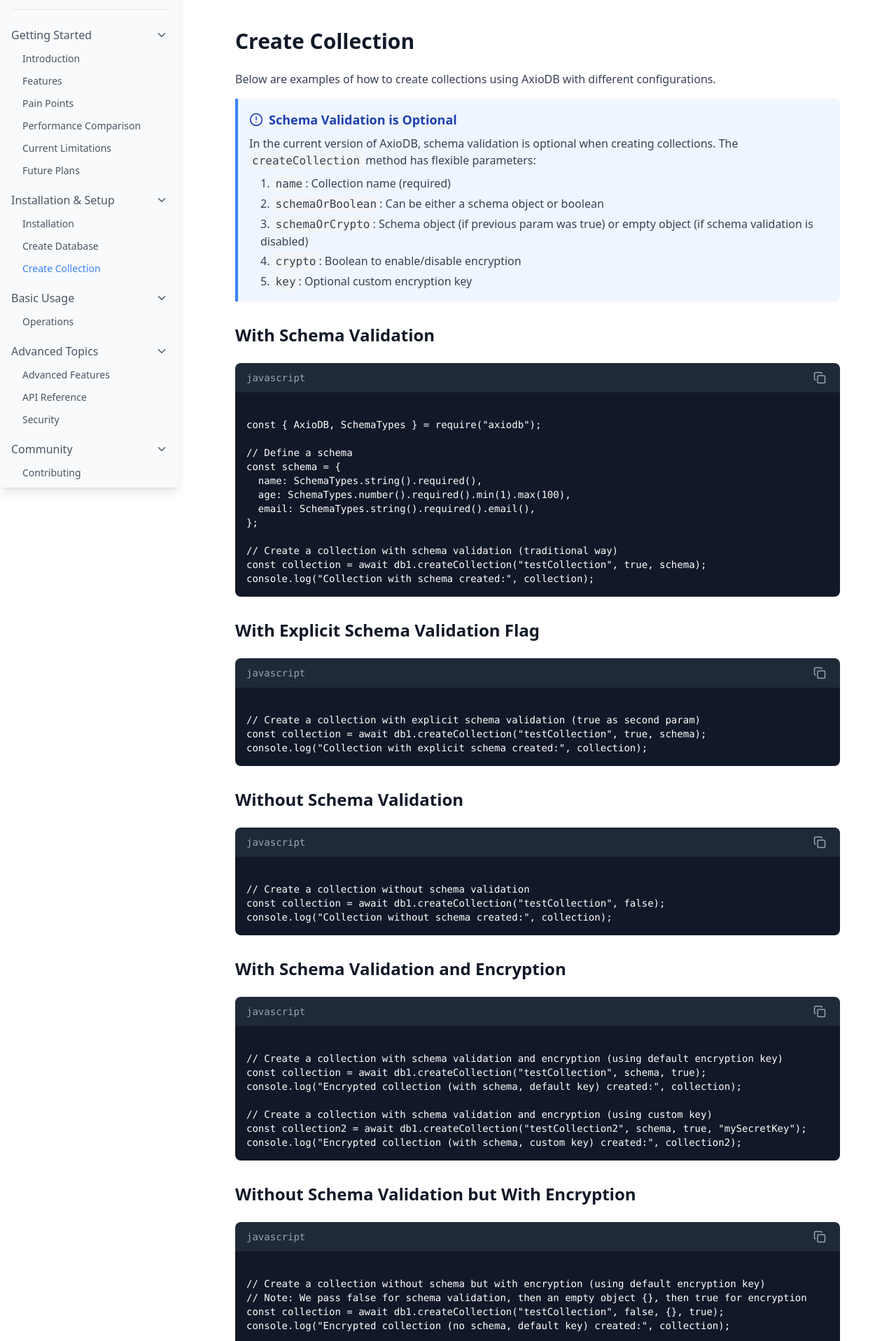
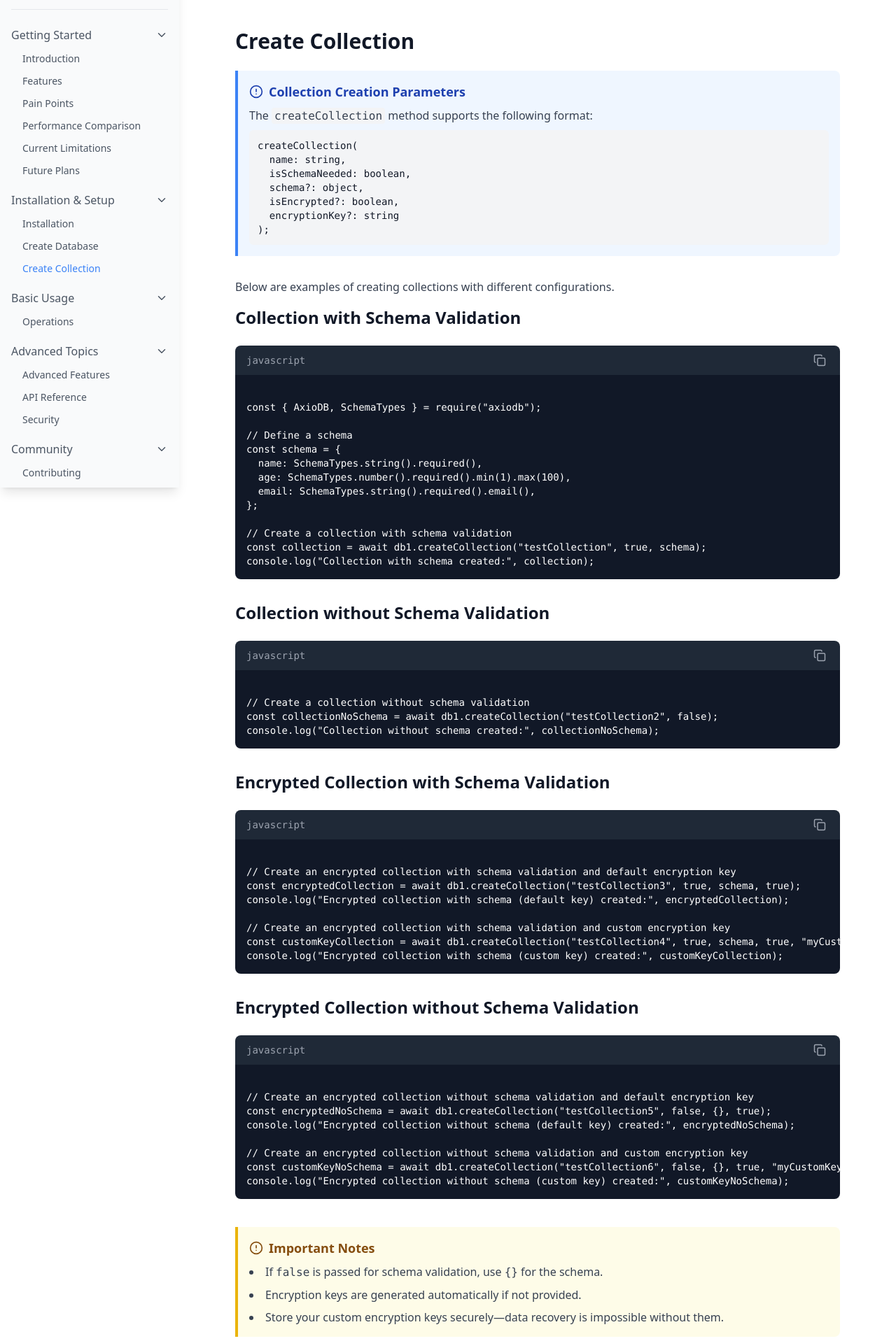
Before and after one commit to nexoral/AxioDB, a React (Vite) app in the folder Document/: page /create-collection in a window 1280 px wide. Shown: the part 103-2020 px from the top of the page at 70% size. Built offline with nearby package versions, Linux system fonts and the light colour scheme.

Commit message:
feat: update Comparison and Usage components to reflect schema validation options and enhance README with collection creation details

```diff
--- a/Document/src/components/content/Comparison.tsx
+++ b/Document/src/components/content/Comparison.tsx
@@ -1,5 +1,5 @@
 import React from "react";
-import { Zap, Server, GitCompare } from "lucide-react";
+import { Zap, GitCompare } from "lucide-react";
 
 const Comparison: React.FC = () => {
   return (
@@ -137,78 +137,6 @@
           </tbody>
         </table>
       </div>
-
-      <div className="bg-gradient-to-r from-blue-50 to-purple-50 dark:from-blue-900/20 dark:to-purple-900/20 rounded-lg p-8 mb-12">
-        <div className="flex items-start gap-6 flex-col md:flex-row">
-          <div className="flex-1">
-            <h3 className="text-2xl font-bold mb-4 flex items-center gap-2">
-              <Server className="h-6 w-6 text-blue-500" />
-              Coming Soon: AxioDB Docker
-            </h3>
-
-            <p className="text-gray-700 dark:text-gray-300 mb-4">
-              We're extending AxioDB's power beyond JavaScript with our upcoming
-              Docker image, featuring:
-            </p>
-
-            <ul className="space-y-2 mb-6 list-disc pl-6 text-gray-700 dark:text-gray-300">
-              <li>
-                Multiple connection protocols:
-                <ul className="pl-4 mt-2 space-y-1">
-                  <li>TCP Port</li>
-                  <li>HTTP Port</li>
-                  <li>gRPC Port</li>
-                  <li>WebSocket Port</li>
-                </ul>
-              </li>
-              <li>Multi-user system with authentication</li>
-              <li>Web-based GUI Management Dashboard</li>
-              <li>Cross-language compatibility</li>
-            </ul>
-          </div>
-
-          <div className="flex flex-col gap-4 min-w-[300px]">
-            <a
-              href="https://hub.docker.com/r/theankansaha/axiodb"
-              target="_blank"
-              rel="noopener noreferrer"
-              className="flex items-center gap-3 p-4 bg-white dark:bg-gray-800 rounded-lg shadow-sm hover:shadow-md transition-shadow"
-            >
-              <img
-                src="https://images.icon-icons.com/2530/PNG/512/dockerhub_button_icon_151899.png"
-                alt="Docker Hub"
-                className="h-8 w-8 object-contain dark:invert"
-              />
-              <div>
-                <h4 className="font-semibold">Docker Hub</h4>
-                <p className="text-sm text-gray-600 dark:text-gray-400">
-                  Official Docker Image
-                </p>
-              </div>
-            </a>
-
-            <a
-              href="https://github.com/AnkanSaha/AxioDB-Docker/pkgs/container/axiodb"
-              target="_blank"
-              rel="noopener noreferrer"
-              className="flex items-center gap-3 p-4 bg-white dark:bg-gray-800 rounded-lg shadow-sm hover:shadow-md transition-shadow"
-            >
-              <img
-                src="https://github.githubassets.com/images/modules/logos_page/GitHub-Mark.png"
-                alt="GitHub Packages"
-                className="h-8 w-8 object-contain dark:invert"
-              />
-              <div>
-                <h4 className="font-semibold">GitHub Packages</h4>
-                <p className="text-sm text-gray-600 dark:text-gray-400">
-                  Container Registry
-                </p>
-              </div>
-            </a>
-          </div>
-        </div>
-      </div>
-
       <div className="bg-blue-50 dark:bg-blue-900/20 border-l-4 border-blue-500 p-4 rounded-r-lg">
         <h4 className="font-semibold mb-2 flex items-center gap-2">
           <Zap className="h-5 w-5 text-blue-500" />
--- a/Document/src/components/content/CreateCollection.tsx
+++ b/Document/src/components/content/CreateCollection.tsx
@@ -1,5 +1,5 @@
+import React from "react";
 import { AlertCircle } from "lucide-react";
-import React from "react";
 import CodeBlock from "../ui/CodeBlock";
 
 const CreateCollection: React.FC = () => {
@@ -14,130 +14,88 @@
   email: SchemaTypes.string().required().email(),
 };
 
-// Create a collection with schema validation (traditional way)
+// Create a collection with schema validation
 const collection = await db1.createCollection("testCollection", true, schema);
 console.log("Collection with schema created:", collection);
 `,
-    withSchemaExplicit: `
-// Create a collection with explicit schema validation (true as second param)
-const collection = await db1.createCollection("testCollection", true, schema);
-console.log("Collection with explicit schema created:", collection);
-`,
     withoutSchema: `
 // Create a collection without schema validation
-const collection = await db1.createCollection("testCollection", false);
-console.log("Collection without schema created:", collection);
+const collectionNoSchema = await db1.createCollection("testCollection2", false);
+console.log("Collection without schema created:", collectionNoSchema);
 `,
-    withSchemaEncryption: `
-// Create a collection with schema validation and encryption (using default encryption key)
-const collection = await db1.createCollection("testCollection", schema, true);
-console.log("Encrypted collection (with schema, default key) created:", collection);
+    withSchemaEncrypted: `
+// Create an encrypted collection with schema validation and default encryption key
+const encryptedCollection = await db1.createCollection("testCollection3", true, schema, true);
+console.log("Encrypted collection with schema (default key) created:", encryptedCollection);
 
-// Create a collection with schema validation and encryption (using custom key)
-const collection2 = await db1.createCollection("testCollection2", schema, true, "mySecretKey");
-console.log("Encrypted collection (with schema, custom key) created:", collection2);
+// Create an encrypted collection with schema validation and custom encryption key
+const customKeyCollection = await db1.createCollection("testCollection4", true, schema, true, "myCustomKey");
+console.log("Encrypted collection with schema (custom key) created:", customKeyCollection);
 `,
-    withoutSchemaEncryption: `
-// Create a collection without schema but with encryption (using default encryption key)
-// Note: We pass false for schema validation, then an empty object {}, then true for encryption
-const collection = await db1.createCollection("testCollection", false, {}, true);
-console.log("Encrypted collection (no schema, default key) created:", collection);
+    withoutSchemaEncrypted: `
+// Create an encrypted collection without schema validation and default encryption key
+const encryptedNoSchema = await db1.createCollection("testCollection5", false, {}, true);
+console.log("Encrypted collection without schema (default key) created:", encryptedNoSchema);
 
-// Create a collection without schema but with encryption (using custom key)
-const collection2 = await db1.createCollection("testCollection", false, {}, true, "mySecretKey");
-console.log("Encrypted collection (no schema, custom key) created:", collection2);
-`,
-    explicitSchemaEncryption: `
-// Create a collection with explicit schema validation and encryption (using default key)
-const collection = await db1.createCollection("testCollection", true, schema, true);
-console.log("Encrypted collection (explicit schema, default key) created:", collection);
-
-// Create a collection with explicit schema validation and encryption (using custom key)
-const collection2 = await db1.createCollection("testCollection2", true, schema, true, "mySecretKey");
-console.log("Encrypted collection (explicit schema, custom key) created:", collection2);
+// Create an encrypted collection without schema validation and custom encryption key
+const customKeyNoSchema = await db1.createCollection("testCollection6", false, {}, true, "myCustomKey");
+console.log("Encrypted collection without schema (custom key) created:", customKeyNoSchema);
 `,
   };
 
   return (
     <section className="pt-12 scroll-mt-20">
       <h2 className="text-3xl font-bold mb-6">Create Collection</h2>
-      <p className="text-gray-700 dark:text-gray-300 mb-4">
-        Below are examples of how to create collections using AxioDB with
-        different configurations.
-      </p>
 
+      {/* Parameter Block */}
       <div className="bg-blue-50 dark:bg-blue-900/20 border-l-4 border-blue-500 p-4 rounded-r-lg mb-8">
         <h3 className="flex items-center text-lg font-semibold text-blue-800 dark:text-blue-400 mb-2">
           <AlertCircle className="h-5 w-5 mr-2" />
-          Schema Validation is Optional
+          Collection Creation Parameters
         </h3>
         <p className="text-gray-700 dark:text-gray-300">
-          In the current version of AxioDB, schema validation is optional when creating collections. The{" "}
-          <code className="bg-gray-100 dark:bg-gray-900 px-1 py-0.5 rounded">
-            createCollection
-          </code>{" "}
-          method has flexible parameters:
+          The <code className="bg-gray-100 dark:bg-gray-900 px-1 py-0.5 rounded">createCollection</code> method supports the following format:
         </p>
-        <ol className="list-decimal list-inside mt-2 space-y-1 text-gray-700 dark:text-gray-300 pl-4">
-          <li>
-            <code className="bg-gray-100 dark:bg-gray-900 px-1 py-0.5 rounded">
-              name
-            </code>
-            : Collection name (required)
-          </li>
-          <li>
-            <code className="bg-gray-100 dark:bg-gray-900 px-1 py-0.5 rounded">
-              schemaOrBoolean
-            </code>
-            : Can be either a schema object or boolean
-          </li>
-          <li>
-            <code className="bg-gray-100 dark:bg-gray-900 px-1 py-0.5 rounded">
-              schemaOrCrypto
-            </code>
-            : Schema object (if previous param was true) or empty object { } (if
-            schema validation is disabled)
-          </li>
-          <li>
-            <code className="bg-gray-100 dark:bg-gray-900 px-1 py-0.5 rounded">
-              crypto
-            </code>
-            : Boolean to enable/disable encryption
-          </li>
-          <li>
-            <code className="bg-gray-100 dark:bg-gray-900 px-1 py-0.5 rounded">
-              key
-            </code>
-            : Optional custom encryption key
-          </li>
-        </ol>
+        <pre className="bg-gray-100 dark:bg-gray-900 p-3 rounded-md mt-2 text-sm overflow-x-auto">
+{`createCollection(
+  name: string,
+  isSchemaNeeded: boolean,
+  schema?: object,
+  isEncrypted?: boolean,
+  encryptionKey?: string
+);`}
+        </pre>
       </div>
 
-      <h3 className="text-2xl font-semibold mb-4">With Schema Validation</h3>
+      <p className="text-gray-700 dark:text-gray-300 mb-4">
+        Below are examples of creating collections with different configurations.
+      </p>
+
+      {/* Full API Examples */}
+      <h3 className="text-2xl font-semibold mb-4">Collection with Schema Validation</h3>
       <CodeBlock code={codeExamples.withSchema} language="javascript" />
 
-      <h3 className="text-2xl font-semibold mt-8 mb-4">
-        With Explicit Schema Validation Flag
-      </h3>
-      <CodeBlock code={codeExamples.withSchemaExplicit} language="javascript" />
-
-      <h3 className="text-2xl font-semibold mt-8 mb-4">Without Schema Validation</h3>
+      <h3 className="text-2xl font-semibold mt-8 mb-4">Collection without Schema Validation</h3>
       <CodeBlock code={codeExamples.withoutSchema} language="javascript" />
 
-      <h3 className="text-2xl font-semibold mt-8 mb-4">
-        With Schema Validation and Encryption
-      </h3>
-      <CodeBlock code={codeExamples.withSchemaEncryption} language="javascript" />
+      <h3 className="text-2xl font-semibold mt-8 mb-4">Encrypted Collection with Schema Validation</h3>
+      <CodeBlock code={codeExamples.withSchemaEncrypted} language="javascript" />
 
-      <h3 className="text-2xl font-semibold mt-8 mb-4">
-        Without Schema Validation but With Encryption
-      </h3>
-      <CodeBlock code={codeExamples.withoutSchemaEncryption} language="javascript" />
+      <h3 className="text-2xl font-semibold mt-8 mb-4">Encrypted Collection without Schema Validation</h3>
+      <CodeBlock code={codeExamples.withoutSchemaEncrypted} language="javascript" />
 
-      <h3 className="text-2xl font-semibold mt-8 mb-4">
-        With Explicit Schema Validation and Encryption
-      </h3>
-      <CodeBlock code={codeExamples.explicitSchemaEncryption} language="javascript" />
+      {/* Notes */}
+      <div className="bg-yellow-50 dark:bg-yellow-900/20 border-l-4 border-yellow-500 p-4 rounded-r-lg mt-10 mb-4">
+        <h3 className="flex items-center text-lg font-semibold text-yellow-800 dark:text-yellow-400 mb-2">
+          <AlertCircle className="h-5 w-5 mr-2" />
+          Important Notes
+        </h3>
+        <ul className="list-disc list-inside space-y-2 text-gray-700 dark:text-gray-300">
+          <li>If <code>false</code> is passed for schema validation, use <code>{`{}`}</code> for the schema.</li>
+          <li>Encryption keys are generated automatically if not provided.</li>
+          <li>Store your custom encryption keys securely—data recovery is impossible without them.</li>
+        </ul>
+      </div>
     </section>
   );
 };
--- a/Document/src/components/content/Usage.tsx
+++ b/Document/src/components/content/Usage.tsx
@@ -150,30 +150,6 @@
         </p>
       </div>
 
-      <div className="bg-blue-50 dark:bg-blue-900/20 border-l-4 border-blue-500 p-4 rounded-r-lg mb-8">
-        <h3 className="flex items-center text-lg font-semibold text-blue-800 dark:text-blue-400 mb-2">
-          <AlertCircle className="h-5 w-5 mr-2" />
-          Schema Validation is Now Optional
-        </h3>
-        <p className="text-gray-700 dark:text-gray-300">
-          In the current version, you can create collections with or without schema validation:
-        </p>
-        <ul className="list-disc list-inside mt-2 space-y-1 text-gray-700 dark:text-gray-300">
-          <li>
-            <code className="bg-gray-100 dark:bg-gray-900 px-1 py-0.5 rounded">
-              await db1.createCollection("testCollection", false)
-            </code>
-            {" "}- Create collection without schema validation
-          </li>
-          <li>
-            <code className="bg-gray-100 dark:bg-gray-900 px-1 py-0.5 rounded">
-              await db1.createCollection("testCollection", true, schema)
-            </code>
-            {" "}- Create collection with explicit schema validation
-          </li>
-        </ul>
-      </div>
-
       {step === "selectCodeType" && (
         <div className="flex flex-col items-center">
           <p className="text-gray-700 dark:text-gray-300 mb-4">
@@ -310,9 +286,17 @@
     email: SchemaTypes.string().required().email(),
   };
 
-  // Create collections with different schema validation options
-  const collectionNoSchema = await db1.createCollection("testCollection2", false);
-  const collectionExplicitSchema = await db1.createCollection("testCollection3", true, schema);
+  // Create collections with different options
+  const collection = await db1.createCollection("collection1", true, schema);
+  const noSchemaCollection = await db1.createCollection("collection2", false);
+  const shorthandCollection = await db1.createCollection("collection3", schema);
+  const encryptedCollection = await db1.createCollection(
+    "collection4",
+    true,
+    schema,
+    true,
+    "mySecretKey"
+  );
 
   // Rest of your application code...
 };
@@ -345,9 +329,17 @@
     email: SchemaTypes.string().required().email(),
   };
 
-  // Create collections with different schema validation options
-  const collectionNoSchema = await db1.createCollection("testCollection2", false);
-  const collectionExplicitSchema = await db1.createCollection("testCollection3", true, schema);
+  // Create collections with different options
+  const collection = await db1.createCollection("collection1", true, schema);
+  const noSchemaCollection = await db1.createCollection("collection2", false);
+  const shorthandCollection = await db1.createCollection("collection3", schema);
+  const encryptedCollection = await db1.createCollection(
+    "collection4",
+    true,
+    schema,
+    true,
+    "mySecretKey"
+  );
 
   // Rest of your application code...
 };
```
Also changed, not shown: 2 other files (tests, documents, lock files or other folders).
